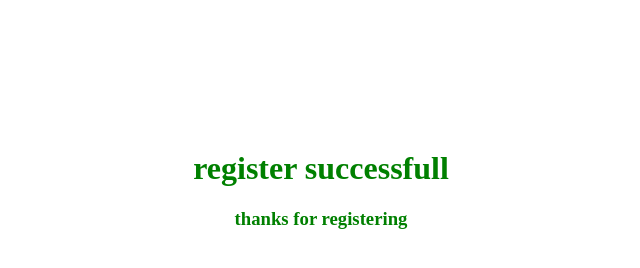
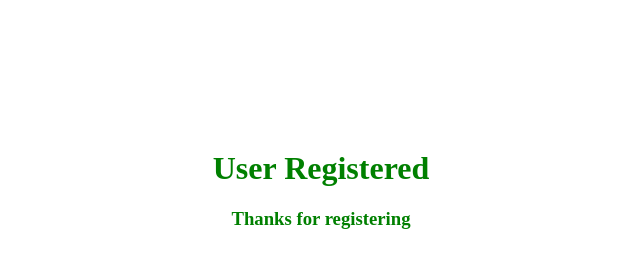
Before and after one commit to yogeshkumarb01/Registration_Form, a website: page pages/success.html in a window 1280 px wide. Shown: the whole page, without its empty margins (319-959 px from the left). Drawn offline with Linux system fonts and the light colour scheme.

Commit message:
Update success.html

```diff
--- a/pages/success.html
+++ b/pages/success.html
@@ -3,7 +3,7 @@
 <head>
   <meta charset="UTF-8">
   <meta name="viewport" content="width=device-width, initial-scale=1.0">
-  <title>Document</title>
+  <title>Success</title>
   <link rel="stylesheet" href="style.css">
 
   <style>
@@ -16,8 +16,8 @@
 </head>
 <body>
   <div class="successdiv">
-    <h1>register successfull</h1>
-  <h3> thanks for registering</h3>
+    <h1>User Registered</h1>
+  <h3> Thanks for registering</h3>
 
   </div>
 
```
